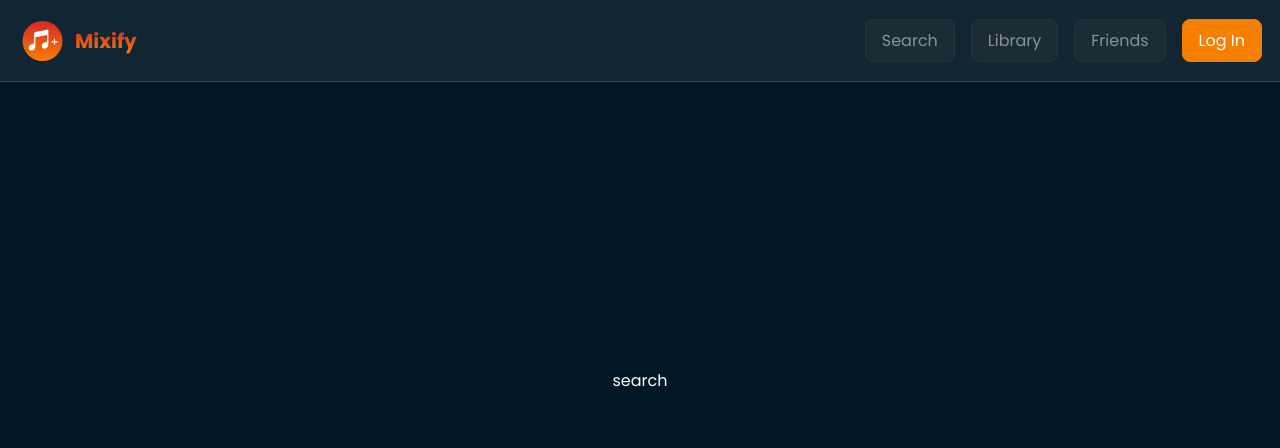
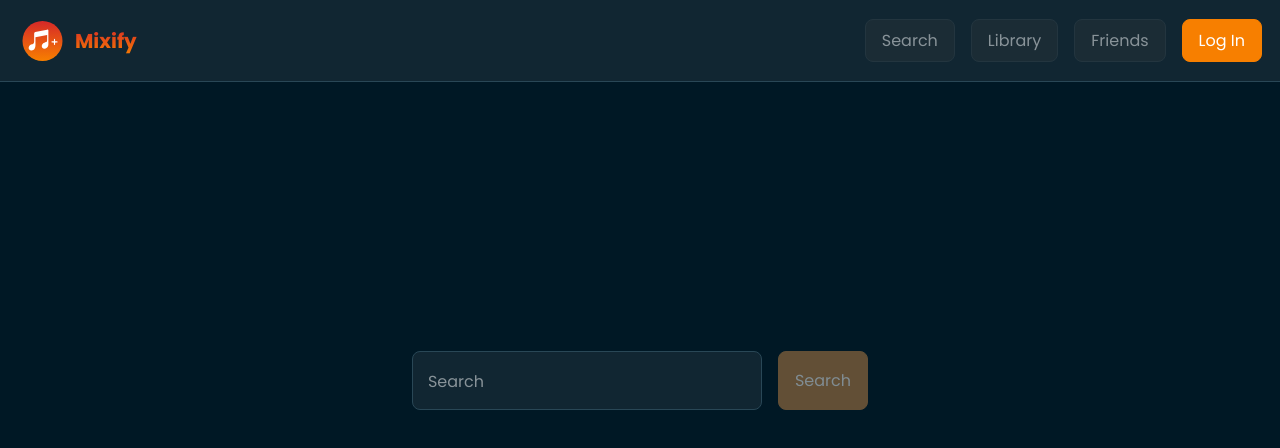
Before and after one commit to StefanTodoran/better-spotify, a React (Vite) app: page /search in a window 1280 px wide. Shown: the top 448 px of the page. Built offline with nearby package versions, Linux system fonts and the light colour scheme.

Commit message:
abstracted header button, build search bar

```diff
--- a/src/components/Button.tsx
+++ b/src/components/Button.tsx
@@ -1,6 +1,6 @@
 import "../styles/Button.css";
 
-interface Props {
+export interface ButtonProps {
   onClick: () => void,
   disabled?: boolean,
   customClass?: string,
@@ -12,7 +12,7 @@ export default function Button({
   disabled,
   customClass,
   children,
-}: Props) {
+}: ButtonProps) {
   let className = "basic-button";
   if (customClass) className += " " + customClass;
 
--- a/src/components/Header.tsx
+++ b/src/components/Header.tsx
@@ -1,6 +1,6 @@
 import { useEffect, useRef, useState } from "react";
 import { useNavigate } from "react-router-dom";
-import Button from "./Button";
+import HeaderButton from "./HeaderButton";
 
 import Logo from "../assets/logo.svg?react";
 import "../styles/Header.css";
@@ -49,7 +49,7 @@ export default function Header({
           tabIndex={0}
           className="branding"
           onClick={() => {
-            navigate("/");
+            // navigate("/");
           }}
         >
           <Logo className="logo" />
@@ -58,34 +58,32 @@ export default function Header({
 
         {/* NAV BUTTONS */}
         <div>
-          <Button onClick={() => {
-            navigate("/search");
-          }} disabled={!authenticated}>
-            Search
-          </Button>
-          <Button onClick={() => {
-            navigate("/library");
-          }} disabled={!authenticated}>
-            Library
-          </Button>
-          <Button onClick={() => {
-            navigate("/friends");
-          }} disabled={!authenticated}>
-            Friends
-          </Button>
+          <HeaderButton
+            customClass="header-button"
+            displayPath="Search"
+            disabled={!authenticated}
+          />
+          <HeaderButton
+            customClass="header-button"
+            displayPath="Library"
+            disabled={!authenticated}
+          />
+          <HeaderButton
+            customClass="header-button"
+            displayPath="Friends"
+            disabled={!authenticated}
+          />
 
           {
             authenticated ?
-            <Button onClick={() => {
-              navigate("/logout");
-            }}>
-              Log Out
-            </Button> :
-            <Button customClass="primary" onClick={() => {
-              navigate("/login");
-            }}>
-              Log In
-            </Button>
+              <HeaderButton
+                customClass="header-button"
+                displayPath="Log Out"
+              /> :
+              <HeaderButton
+                customClass="header-button primary"
+                displayPath="Log In"
+              />
           }
         </div>
       </nav>
--- /dev/null
+++ b/src/components/HeaderButton.tsx
@@ -0,0 +1,19 @@
+import { useNavigate } from "react-router-dom";
+import Button, { ButtonProps } from "./Button";
+
+interface Props extends Omit<ButtonProps, "onClick">  {
+  displayPath: string,
+}
+
+export default function HeaderButton({ displayPath, ...props }: Props) {
+  const navigate = useNavigate();
+  const navigatePath = "/" + displayPath.toLowerCase().replace(/\s/g, "");
+
+  return (
+    <Button {...props} onClick={() => {
+      navigate(navigatePath);
+    }}>
+      {displayPath}
+    </Button>
+  );
+}
--- a/src/main.tsx
+++ b/src/main.tsx
@@ -4,6 +4,7 @@ import { RouterProvider, createBrowserRouter } from "react-router-dom";
 
 import App from "./App.tsx";
 import NotFoundPage from "./pages/NotFoundPage.tsx";
+import SearchPage from "./pages/SearchPage.tsx";
 import LoginPage from "./pages/LoginPage.tsx";
 import LogoutPage from "./pages/LogoutPage.tsx";
 
@@ -21,7 +22,7 @@ const router = createBrowserRouter([
       },
       {
         path: "search",
-        element: <p>search</p>,
+        element: <SearchPage/>,
       },
       {
         path: "library",
--- a/src/pages/SearchPage.tsx
+++ b/src/pages/SearchPage.tsx
@@ -1,8 +1,77 @@
-export default function SearchPage() {
-  //
+import { useEffect, useRef, useState } from "react";
+import { useNavigate, useOutletContext } from "react-router-dom";
+import TextInput from "../components/TextInput";
+import Button from "../components/Button";
 
-  return(
+enum SearchMode {
+  SONG,
+  USER,
+  TAG,
+}
+
+export default function SearchPage({ }) {
+  const navigate = useNavigate();
+  const [loading, setLoading] = useState(false);
+
+  const [searchQuery, setSearchQuery] = useState("");
+  const [searchType, setSearchType] = useState(SearchMode.SONG);
+
+  const searchInput = useRef<HTMLInputElement>(null);
+  useEffect(() => {
+    searchInput.current?.focus();
+  }, []);
+
+  function handlePreviewSearch() {
+    // TODO: implement this, gets first 5 results
+    console.log("handlePreviewSearch");
+  }
+
+  function handleFullSearch() {
+    // TODO: implement this, gets first 15, then has pagination
+    setLoading(true);
+
+    setTimeout(() => {
+      setLoading(false);
+    }, 1000);
+  }
+
+  // [ ===================== ] \\
+  // DEBOUNCING SEARCH QUERIES \\
+
+  const debounceTimeoutId = useRef(0);
+  function debounceEventHandler(func: () => void, delay: number) {
+    clearTimeout(debounceTimeoutId.current);
+    debounceTimeoutId.current = setTimeout(() => func(), delay);
+  }
+
+  useEffect(() => {
+
+    debounceEventHandler(handlePreviewSearch, 300);
+  }, [searchQuery]);
+
+  // DEBOUNCING SEARCH QUERIES \\
+  // [ ===================== ] \\
+
+  return (
     <>
+      <div className="buttons-row">
+        <div onKeyDown={(event: React.KeyboardEvent<HTMLDivElement>) => {
+          if (event.key === "Enter") handleFullSearch();
+        }}>
+          <TextInput
+            label="Search"
+            value={searchQuery}
+            updateValue={setSearchQuery}
+            giveRef={searchInput}
+          />
+        </div>
+
+        <Button
+          customClass="primary"
+          onClick={handleFullSearch}
+          disabled={!searchQuery || loading}
+        >Search</Button>
+      </div>
     </>
   );
 }
--- a/src/styles/Button.css
+++ b/src/styles/Button.css
@@ -3,7 +3,7 @@
   font-size: 1rem;
   padding: .5rem 1rem;
   border-radius: .5rem;
-  margin: .25rem .5rem;
+  margin: .5rem;
 
   background-color: var(--light-fill);
   border: 1px solid var(--border-color);
@@ -34,3 +34,7 @@
   border-color: var(--main-red);
   background-color: var(--main-red);
 }
+
+.header-button {
+  margin: .25rem .5rem;
+}
--- a/src/styles/TextInput.css
+++ b/src/styles/TextInput.css
@@ -15,7 +15,8 @@ input[type=number]:not(.show-steppers)::-webkit-outer-spin-button {
   display: flex;
   flex-direction: row;
   align-items: center;
-  margin: 10px 10px;
+  /* margin: 10px 10px; */
+  margin: .5rem;
 }
 
 .form-item>.form-item-label {
```
